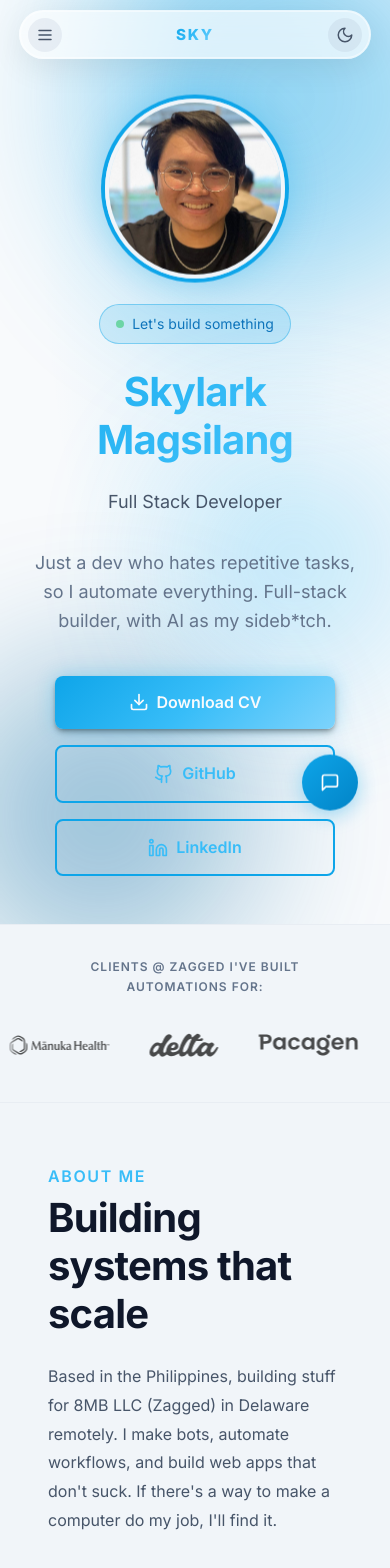
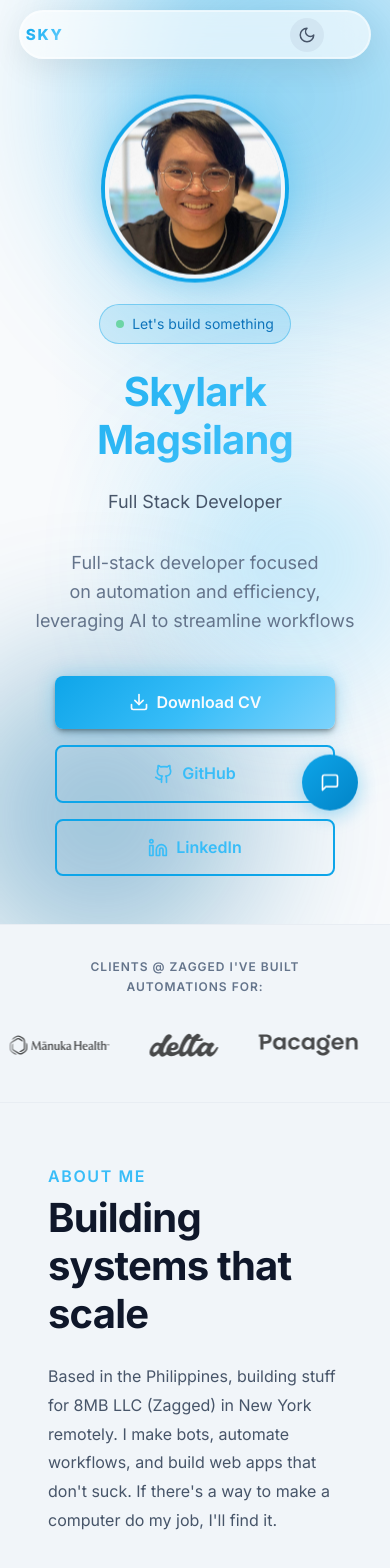
Before and after one commit to 5ky-lark/my-portfolio, a React (Vite) app: page / in a window 390 px wide. Shown: the top 1568 px of the page. Built offline with nearby package versions, Linux system fonts and the light colour scheme.

Commit message:
Update about copy and finalize navbar/hero updates

```diff
--- a/src/components/About.jsx
+++ b/src/components/About.jsx
@@ -74,7 +74,7 @@ function About() {
                         <h3>About Me</h3>
                         <h2>Building systems that scale</h2>
                         <p>
-                            Based in the Philippines, building stuff for 8MB LLC (Zagged) in Delaware remotely. I make bots, automate workflows, and build web apps that don't suck. If there's a way to make a computer do my job, I'll find it.
+                            Based in the Philippines, building stuff for 8MB LLC (Zagged) in New York remotely. I make bots, automate workflows, and build web apps that don't suck. If there's a way to make a computer do my job, I'll find it.
                         </p>
 
                         <div className="about-stats">
--- a/src/components/Hero.jsx
+++ b/src/components/Hero.jsx
@@ -28,7 +28,7 @@ function Hero() {
                 </p>
 
                 <p className="hero-description">
-                    Just a dev who hates repetitive tasks, so I automate everything. Full-stack builder, with AI as my sideb*tch.
+                    Full-stack developer focused on automation and efficiency, leveraging AI to streamline workflows
                 </p>
 
                 <div className="hero-buttons">
--- a/src/components/Navbar.jsx
+++ b/src/components/Navbar.jsx
@@ -1,5 +1,5 @@
 import { useState, useEffect } from 'react'
-import { Menu, X, Sun, Moon } from 'lucide-react'
+import { Sun, Moon } from 'lucide-react'
 import { useTheme } from '../context/ThemeContext'
 
 const navLinks = [
@@ -10,7 +10,6 @@ const navLinks = [
 
 function Navbar() {
     const [isScrolled, setIsScrolled] = useState(false)
-    const [isMobileOpen, setIsMobileOpen] = useState(false)
     const { isDark, toggleTheme } = useTheme()
 
     useEffect(() => {
@@ -22,29 +21,15 @@ function Navbar() {
         return () => window.removeEventListener('scroll', handleScroll)
     }, [])
 
-    const handleLinkClick = () => {
-        setIsMobileOpen(false)
-    }
-
     return (
         <nav className={`navbar ${isScrolled ? 'scrolled' : ''}`}>
             <div className="navbar-content">
-                <button
-                    className="navbar-toggle"
-                    onClick={() => setIsMobileOpen(prev => !prev)}
-                    aria-label={isMobileOpen ? 'Close menu' : 'Open menu'}
-                    aria-expanded={isMobileOpen}
-                    aria-controls="mobile-nav-links"
-                >
-                    {isMobileOpen ? <X size={18} /> : <Menu size={18} />}
-                </button>
-
                 <a href="#" className="navbar-logo">SKY</a>
 
-                <ul id="mobile-nav-links" className={`navbar-links ${isMobileOpen ? 'active' : ''}`}>
+                <ul className="navbar-links">
                     {navLinks.map(link => (
                         <li key={link.href}>
-                            <a href={link.href} onClick={handleLinkClick}>
+                            <a href={link.href}>
                                 {link.label}
                             </a>
                         </li>
```
